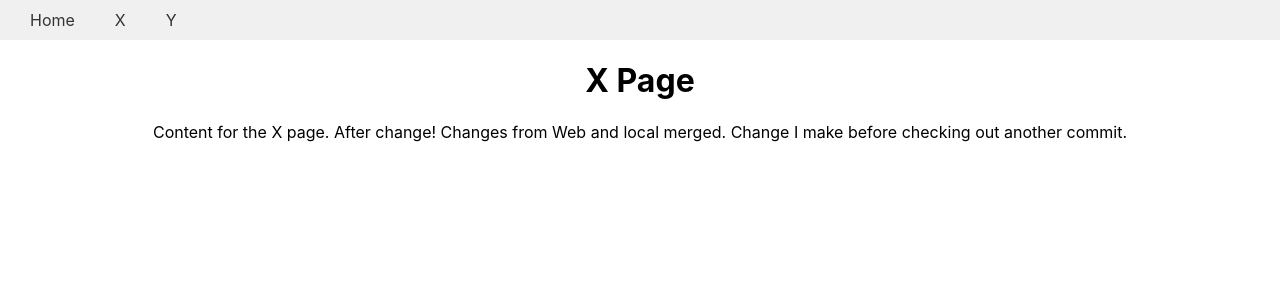
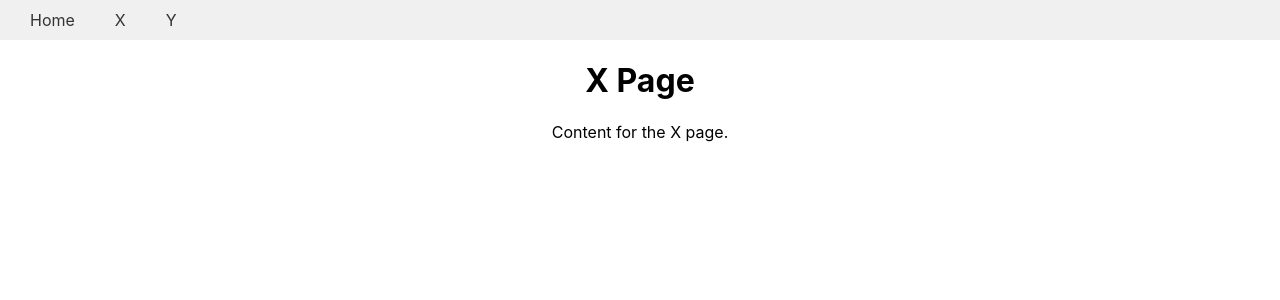
Before and after one commit to shashankkannan/myapp, a React (Create React App) app: page /x in a window 1280 px wide. Shown: the top 300 px of the page. Built offline with nearby package versions, Linux system fonts and the light colour scheme.

Commit message:
Thank you

```diff
--- a/src/Components/Xx.js
+++ b/src/Components/Xx.js
@@ -4,7 +4,7 @@ function Xx() {
   return (
     <div>
       <h1>X Page</h1>
-      <p>Content for the X page. After change! Changes from Web and local merged. Change I make before checking out another commit.</p>
+      <p>Content for the X page.</p>
     </div>
   );
 }
```
